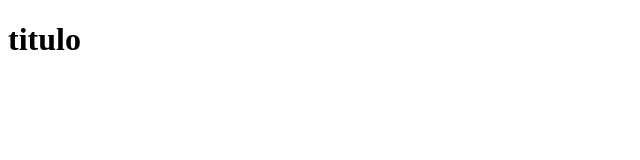
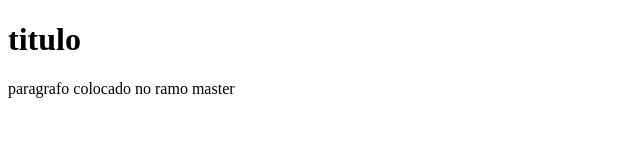
Before and after one commit to alvjeff/projeto_balneario_pantanal, a plain HTML site: page index.html in a window 1280 px wide. Shown: the whole page, without its empty margins (0-640 px from the left). Drawn offline with Linux system fonts and the light colour scheme.

Commit message:
modifiquei index e style

```diff
--- a/index.html
+++ b/index.html
@@ -8,5 +8,6 @@
 </head>
 <body>
     <h1>titulo</h1>
+    <p>paragrafo colocado no ramo master</p>
 </body>
 </html>
--- a/style.css
+++ b/style.css
@@ -0,0 +1,3 @@
+p{
+    color: blue;
+}
```
